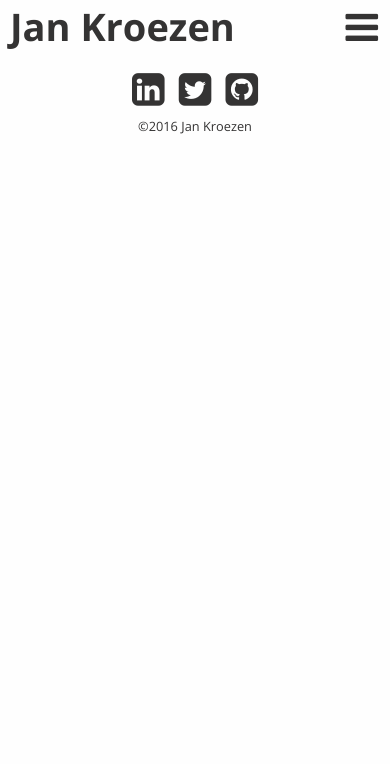
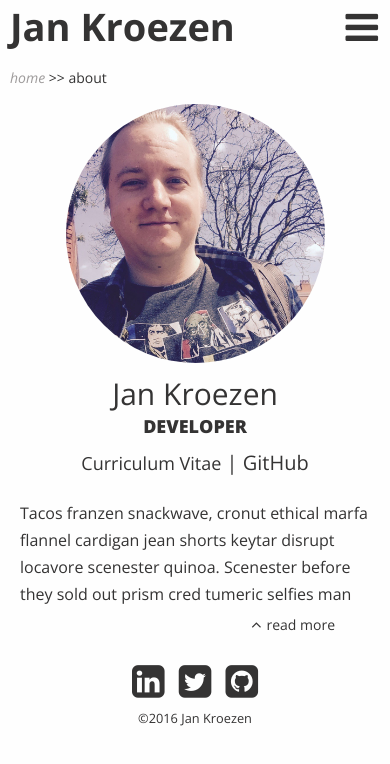
Before and after one commit to JayKay82/portfolio, a website: page about.html in a window 390 px wide. Drawn offline with nearby package versions, Linux system fonts and the light colour scheme.

Commit message:
Add a profile section for mobile to the about page.

```diff
--- a/about.html
+++ b/about.html
@@ -17,9 +17,9 @@
 
       <!-- HEADER -->
       <header>
-        <h1><a href="#">Jan Kroezen</a></h1>
+        <h1><a href="./index.html">Jan Kroezen</a></h1>
         <nav>
-          <li><a href="#">about</a></li>
+          <li><a href="./about.html">about</a></li>
           <li><a href="#">work</a></li>
           <li><a href="#">blog</a></li>
           <li><a href="#">contact</a></li>
@@ -33,17 +33,33 @@
             <li><a href="#"><span class="fa fa-github-square"></span></a></li>
           </ul>
           <nav>
-            <li><a href="#">home</a></li>
-            <li><a href="#">about</a></li>
+            <li><a href="./index.html">home</a></li>
+            <li><a href="./about.html">about</a></li>
             <li><a href="#">work</a></li>
             <li><a href="#">blog</a></li>
             <li><a href="#">contact</a></li>
           </nav>
         </div>
       </header>
+      <!-- Temporary Bread Crumbs -->
+      <p id="breadcrumbs"><a href="./index.html">home</a> >> about</p>
 
       <!-- MAIN CONTENT -->
-
+      <section id="profile">
+        <!-- Temporary image until I get a better shot. -->
+        <img src="img/portrait.jpg" alt="A selfie of Jan Kroezen outside on a sunny day wearing a Star Wars t-shirt." />
+        <div id="my-details">
+          <h2>Jan Kroezen</h2>
+          <span>Developer</span>
+          <p><a href="#">Curriculum Vitae</a> | <a href="https://github.com/JayKay82">GitHub</a></p>
+        </div>
+        <div class="bio">
+          <p class="collapse">
+            Tacos franzen snackwave, cronut ethical marfa flannel cardigan jean shorts keytar disrupt locavore scenester quinoa. Scenester before they sold out prism cred tumeric selfies man braid, ethical crucifix glossier. Post-ironic meh roof party mumblecore, bicycle rights gluten-free semiotics wayfarers unicorn. Coloring book chambray mixtape, kickstarter kombucha pork belly tote bag sriracha you probably haven't heard of them meggings humblebrag tilde four dollar toast locavore DIY. Paleo sriracha skateboard meh. Disrupt slow-carb master cleanse enamel pin mustache YOLO semiotics man braid ugh cornhole. Roof party letterpress lyft tumeric.
+          </p>
+          <p class="read-more"><i class="fa fa-angle-up"></i><a href="#">read more</a></p>
+        </div>
+      </section>
 
     </div>
     <!-- Footer -->
--- a/css/styles.css
+++ b/css/styles.css
@@ -123,6 +123,17 @@ header > span.fa {
   font-size: 2em;
   color: inherit;
   text-decoration: none;
+}
+
+/* Breadcrumbs */
+#breadcrumbs {
+  font-size: .875em; /* 14px */
+}
+
+#breadcrumbs a {
+  color: #9e9b9b;
+  text-decoration: none;
+  font-style: italic;
 }
 
 /* Footer Social Media Icons */
@@ -376,6 +387,7 @@ footer > ul li a {
   border-radius: 3px;
 }
 
+
 /* ==========================
   Media Queries
   for Home Page Styles
@@ -411,3 +423,85 @@ footer > ul li a {
     width: 32%;
   }
 }
+
+
+/* ==========================
+  About Page Styles
+  (mobile first)
+============================= */
+
+#profile img {
+  display: block;
+  margin: 0 auto;
+  max-width: 70%;
+  border-radius: 50%;
+}
+
+#my-details {
+  margin-top: -15px;
+  text-align: center;
+}
+
+#my-details h2 {
+  font-size: 1.875em; /* 30px */
+  font-weight: 300;
+}
+
+#my-details span {
+  display: block;
+  margin-top: -25px;
+  font-size: 1.125em; /* 18px */
+  font-weight: 800;
+  text-transform: uppercase;
+}
+
+#my-details p {
+  margin-top: 8px;
+  font-size: 1.25em; /* 20px */
+  font-weight: 300;
+}
+
+#my-details p a:first-of-type {
+  font-size: .9em; /* 18px */
+}
+
+#my-details p a {
+  color: #343333;
+  text-decoration: none;
+  transition: color .2s;
+}
+
+#my-details p a:hover {
+  color: #9e9b9b;
+}
+
+#profile .bio {
+  padding: 0 10px;
+}
+
+#profile .bio .collapse {
+  height: 105px;
+  overflow: hidden;
+}
+
+#profile .bio .read-more {
+  width: 90%;
+  margin-top: -10px;
+  text-align: right;
+}
+
+#profile .bio a {
+  margin-left: 5px;
+  text-decoration: none;
+  color: #343333;
+  font-size: .875em;
+}
+
+/*#profile .bio a::before {
+  position:relative;
+  font-family: "FontAwesome";
+  font-size: 1.25em;
+  content: "\f106";
+  top: 1px;
+  right: 5px;
+}*/
--- a/js/app.js
+++ b/js/app.js
@@ -1,3 +1,7 @@
+'use strict';
+
+$(document).ready(function(){
+
   // Opens the Navigation Menu
   $("header > span.fa").on("click", function(e){
     e.preventDefault();
@@ -11,3 +15,24 @@ $("#mobile-nav > span.fa").on("click", function(e){
     console.log("Menu closed");
     $('#mobile-nav').removeClass('visible');
   });
+
+  $("#profile .bio a").on("click", function(e){
+    e.preventDefault();
+    console.log("Read more clicked");
+    var $text = $("#profile .bio p");
+    var $icon = $("#profile .read-more i");
+
+    $text.toggleClass("collapse");
+
+    if ($icon.hasClass("fa-angle-up")) {
+      $icon.removeClass("fa-angle-up");
+      $icon.addClass("fa-angle-down");
+    } else {
+      $icon.removeClass("fa-angle-down");
+      $icon.addClass("fa-angle-up");
+    }
+
+    this.innerHTML = (this.innerHTML === "read more") ? "read less" : "read more";
+
+  });
+});
```
Also changed, not shown: index.html (+5 -5 lines), img/portrait.jpg (added), 2 other files. Lines whose indentation alone changed are shown as unchanged.
